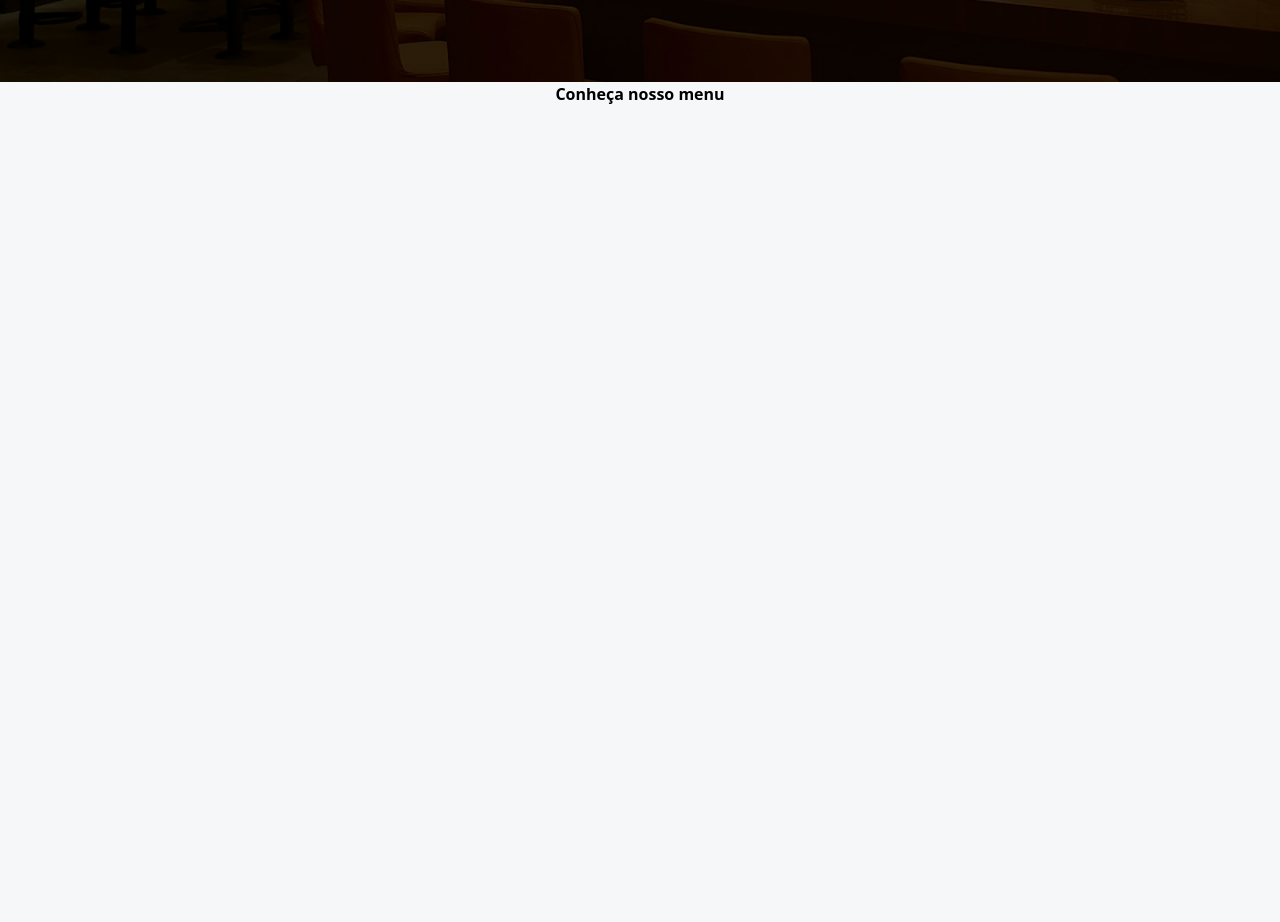
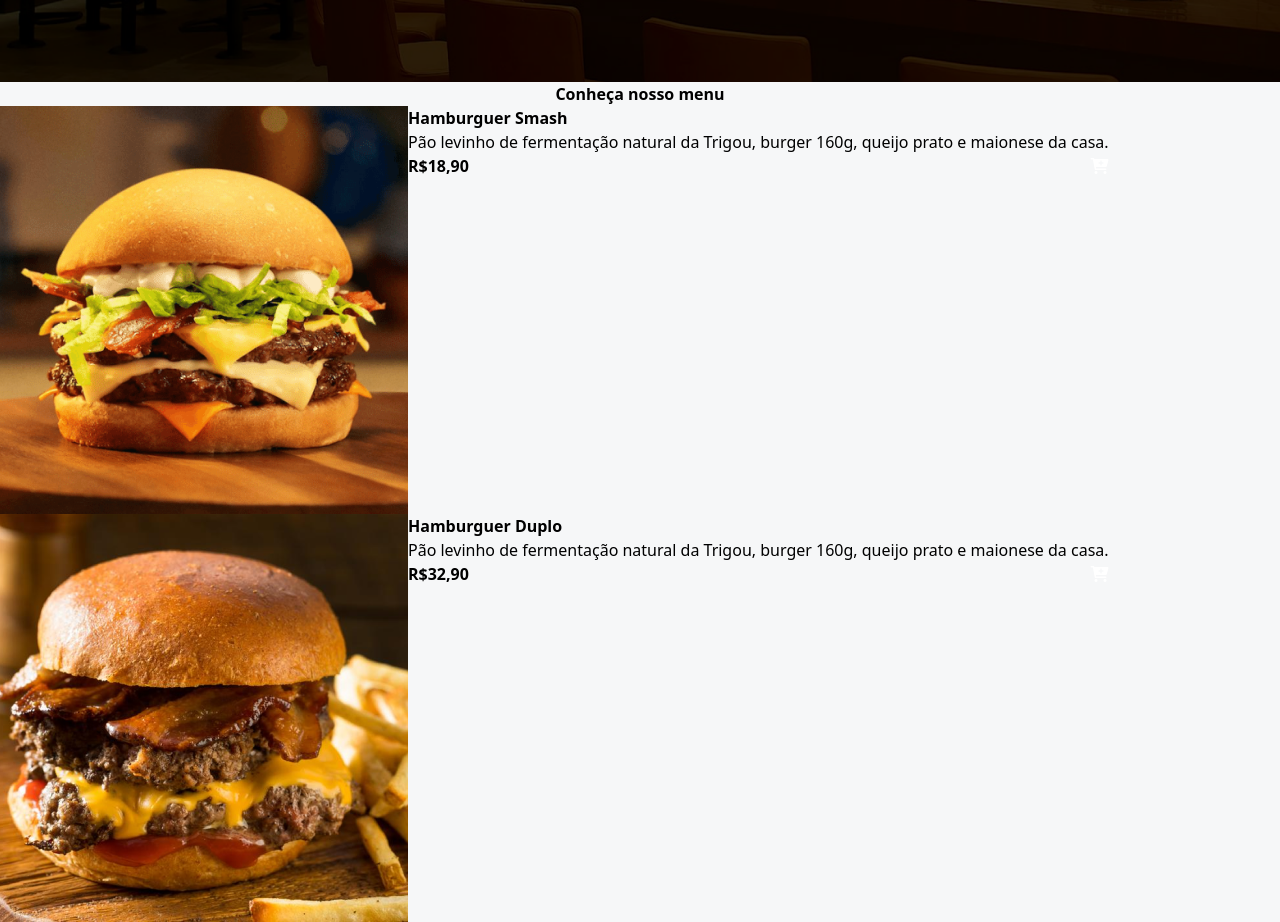
Before and after one commit to leosviana/Projeto-Cardapio, a website: page index.html in a window 1280 px wide. Shown: the part 338-1260 px from the top of the page. Before the commit the page ends 800 px from the top, so only its background shows below. Drawn offline with Linux system fonts and the light colour scheme.

Commit message:
Update index.html

```diff
--- a/index.html
+++ b/index.html
@@ -3,7 +3,12 @@
 <head>
     <meta charset="UTF-8">
     <meta name="viewport" content="width=device-width, initial-scale=1.0">
+
+    <!-- LINK DE ICONES -->
+    <link rel="stylesheet" href="https://cdnjs.cloudflare.com/ajax/libs/font-awesome/6.0.0-beta3/css/all.min.css" integrity="sha512-Fo3rlrZj/k7ujTnHg4CGR2D7kSs0v4LLanw2qksYuRlEzO+tcaEPQogQ0KaoGN26/zrn20ImR1DfuLWnOo7aBA==" crossorigin="anonymous" referrerpolicy="no-referrer" />
+    <!-- LINK PARA UTILZIAR TODO ESTILO DO TAILWIND -->
     <link rel="stylesheet" href="./styles/output.css">
+
     <title>Dev Burger - A mlehor hamburgueria dev!</title>
 </head>
 <body>
@@ -26,6 +31,75 @@
     </header>
     <!-- FIM HEADER -->
 
-    <h2 class="text-2xl font-bold text-center mt-9 mb-6">Conheça nosso menu</h2>
+    <h2 class="text-2xl md:text-3xl font-bold text-center mt-9 mb-6">
+        Conheça nosso menu
+    </h2>
+
+    <!-- INÍCIO MENU -->
+    <div id="menu">
+
+        <main calss="grid grid-cols-1">
+            <!-- PRODUTO ITEM 1 -->
+            <div class="flex gap-2">
+                <!-- IMAGEM DO PRODUTO -->
+                <img
+                    src="./assets/hamb-1.png"
+                    alt="hamburguer Smash"
+                    class="w-28 h-28 rounded-md hover:scale-110 hover:-rotate-2 duration-300"
+                >
+                <!-- FIM IMAGEM DO PRODUTO -->
+                <!-- DESCRIÇÃO, PREÇO E BOTÕES DO PRODUTO -->
+                <div>
+                    <p class="font-bold">Hamburguer Smash</p>
+                    <p class="text-sm">Pão levinho de fermentação natural da Trigou, burger 160g, queijo prato e maionese da casa.</p>
+                    <div class="flex items-center gap-2 justify-between mt-3">
+                        <p class="font-bold text-lg">R$18,90</p>
+                        <button
+                            class="bg-gray-900 px-5 rounded add-to-cart-btn"
+                            data-name="Hamburguer Smash"
+                            data-price="18.90"
+                        >
+                            <i class="fa fa-cart-plus text-lg text-white"></i>
+                        </button>
+                    </div>
+                </div>
+                <!-- FIM DESCRIÇÃO, PREÇO E BOTÕES DO PRODUTO -->
+            </div>
+            <!-- FIM PRODUTO ITEM -->
+
+            <!-- ---------------------------------------------------------------------------- -->
+            <!-- PRODUTO ITEM 2 -->
+            <div class="flex gap-2">
+                <!-- IMAGEM DO PRODUTO -->
+                <img
+                    src="./assets/hamb-2.png"
+                    alt="hamburguer Duplo"
+                    class="w-28 h-28 rounded-md hover:scale-110 hover:-rotate-2 duration-300"
+                >
+                <!-- FIM IMAGEM DO PRODUTO -->
+                <!-- DESCRIÇÃO, PREÇO E BOTÕES DO PRODUTO -->
+                <div>
+                    <p class="font-bold">Hamburguer Duplo</p>
+                    <p class="text-sm">Pão levinho de fermentação natural da Trigou, burger 160g, queijo prato e maionese da casa.</p>
+                    <div class="flex items-center gap-2 justify-between mt-3">
+                        <p class="font-bold text-lg">R$32,90</p>
+                        <button
+                            class="bg-gray-900 px-5 rounded add-to-cart-btn"
+                            data-name="Hamburguer Duplo"
+                            data-price="32.90"
+                        >
+                            <i class="fa fa-cart-plus text-lg text-white"></i>
+                        </button>
+                    </div>
+                </div>
+                <!-- FIM DESCRIÇÃO, PREÇO E BOTÕES DO PRODUTO -->
+            </div>
+            <!-- FIM PRODUTO ITEM -->
+
+        </main>
+
+    </div>
+    <!-- FIM MENU -->
+
 </body>
 </html>
```
